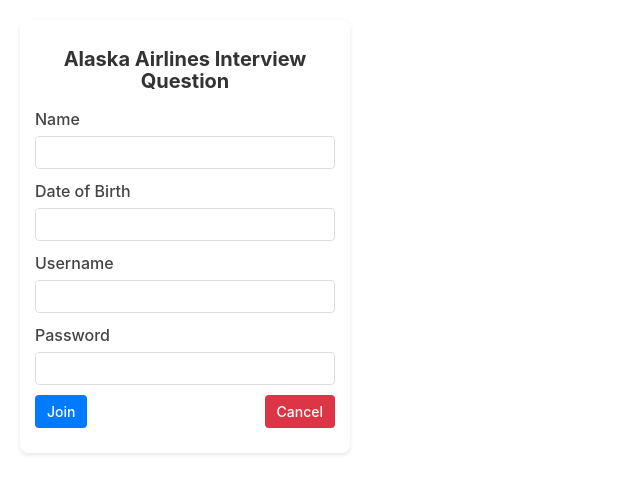
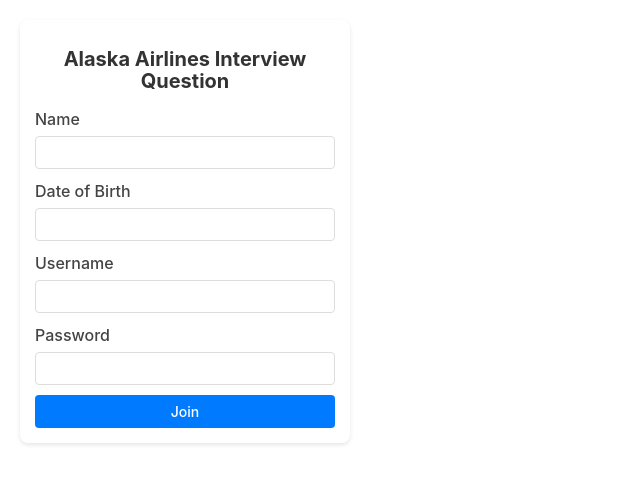
Before and after one commit to ukaranji/InterviewQuestion, a React (Vite) app: page / in a window 1280 px wide. Shown: the top 494 px of the page, without its empty margins (0-640 px from the left). Built offline with nearby package versions, Linux system fonts and the light colour scheme.

Commit message:
Removed the cancel and added the CSs changes

```diff
--- a/src/Signup/FormComponent.jsx
+++ b/src/Signup/FormComponent.jsx
@@ -29,10 +29,7 @@
           <label>Password</label>
           <input type="text" name="password" />
         </div>
-        <div className="buttonGroup">
           <button type="submit" className="submitButton">Join</button>
-          <button type="button" className="cancelButton" onClick={() => window.close()}>Cancel</button>
-        </div>
       </form>
     </div>
   );
--- a/src/Signup/styles.scss
+++ b/src/Signup/styles.scss
@@ -56,9 +56,9 @@
   color: #000000; /* Set text color to black */
 }
 
-.Form .buttonGroup {
+.Form .buttonContainer {
   display: flex;
-  justify-content: space-between;
+  justify-content: center; /* Center the button */
 }
 
 .Form .submitButton {
@@ -75,18 +75,3 @@
 .Form .submitButton:hover {
   background-color: #0056b3; /* Darker blue on hover */
 }
-
-.Form .cancelButton {
-  padding: 8px 12px; /* Reduced padding */
-  border: none;
-  border-radius: 4px;
-  background-color: #dc3545; /* Red color */
-  color: white;
-  font-size: 14px; /* Slightly smaller font size */
-  cursor: pointer;
-  transition: background-color 0.3s ease;
-}
-
-.Form .cancelButton:hover {
-  background-color: #c82333; /* Darker red on hover */
-}
```
